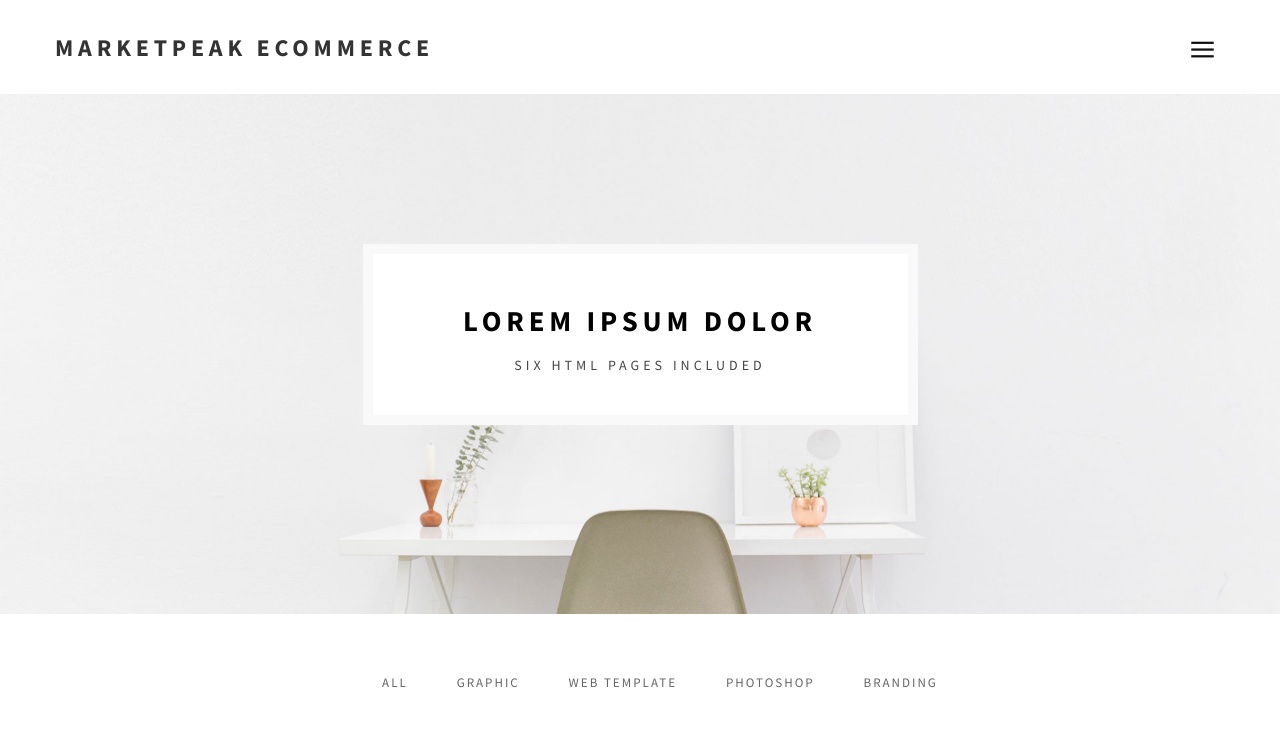
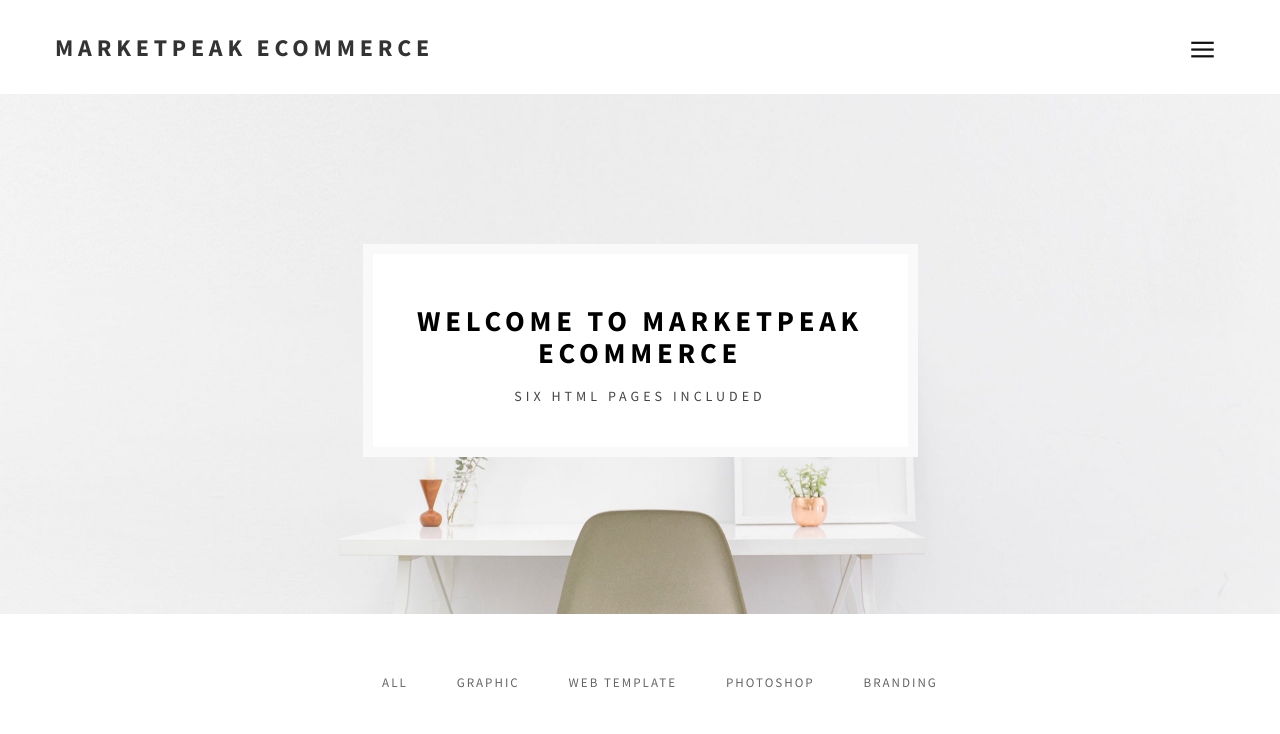
Before and after one commit to mabirhire1/MarketPeak_Ecommerce, a plain HTML site: page index.html in a window 1280 px wide. Shown: the top 734 px of the page. Drawn offline with Linux system fonts and the light colour scheme; some packages are replaced by stand-ins of ours; files whose address does not match are found by name.

Commit message:
Add changes to index.html file

```diff
--- a/index.html
+++ b/index.html
@@ -103,7 +103,7 @@ http://www.tooplate.com/view/2082-pure-mix
 
 			<div class="col-md-offset-3 col-md-6 col-sm-offset-2 col-sm-8">
           <div class="header-thumb">
-              <h1 class="wow fadeIn" data-wow-delay="1.6s">Lorem ipsum dolor</h1>
+              <h1 class="wow fadeIn" data-wow-delay="1.6s">Welcome to MarketPeak Ecommerce</h1>
               <h3 class="wow fadeInUp" data-wow-delay="1.9s">Six HTML pages included</h3>
           </div>
 			</div>
```
Also changed, not shown: image-1.png (deleted), image-2.png (deleted), image.png (deleted).
